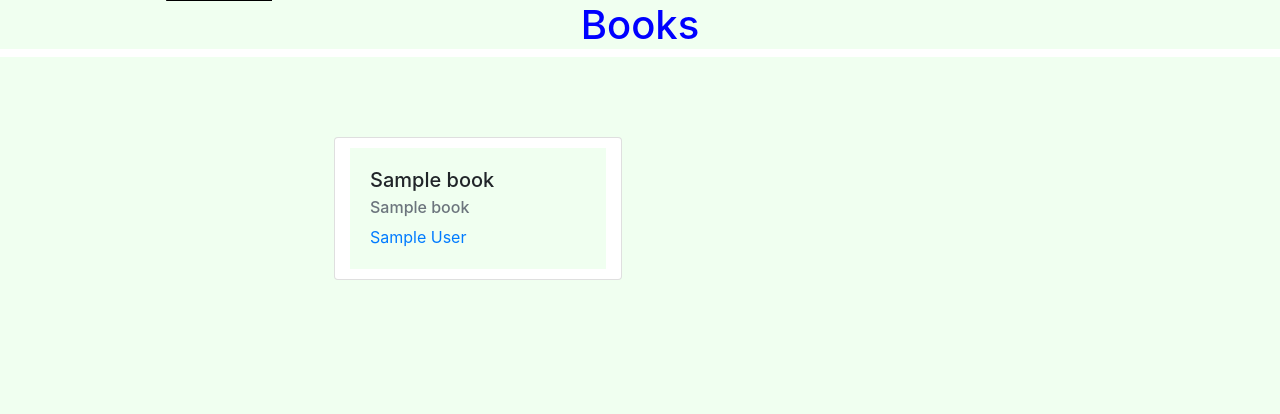
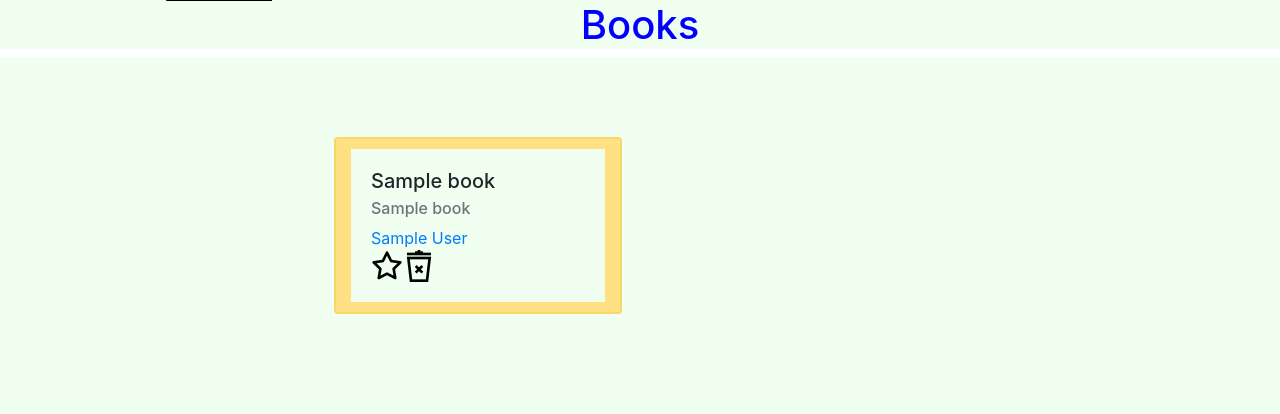
Before and after one commit to Aisuluu1980/books_project, a Django app: page / in a window 1280 px wide. Shown: the part 530-944 px from the top of the page. Before the commit the page ends 810 px from the top, so only its background shows below. Run offline with Django 3.2, Linux system fonts and the light colour scheme; tables that the repository leaves empty hold one stand-in row (values such as "Sample post"); some libraries are stand-ins or nearby versions.

Commit message:
Added mark_book, unmark_book and delete book.

```diff
--- a/books/urls.py
+++ b/books/urls.py
@@ -17,13 +17,16 @@ from django.contrib import admin
 from django.urls import path
 from django.conf import settings
 from django.conf.urls.static import static
-from main.views import books, add_books
+from main.views import books, add_books, delete, mark_book, unmark_book
 
 
 urlpatterns = [
     path('admin/', admin.site.urls),
     path('', books, name='books_index'),
     path('add', add_books, name='add_book'),
+    path('delete/<id>', delete, name='delete'),
+    path('mark/<id>', mark_book, name='mark_book'),
+    path('unmark/<id>', unmark_book, name='unmark_book'),
 
 
 ] + static(settings.STATIC_URL, document_root=settings.STATIC_ROOT) \
--- a/main/static/styles.css
+++ b/main/static/styles.css
@@ -5,6 +5,11 @@
     background-color: honeydew;
 
 }
+
+/* body { */
+/* background-color: honeydew; */
+
+/* } */
 
 h1 {
     text-align: center;
@@ -69,3 +74,16 @@ input {
     margin-bottom: 20px;
     justify-content: center;
 }
+
+.action_buttons {
+    display: flex;
+}
+
+.card.marked {
+    background-color: #FFE082;
+    border: 2px solid #fad66a;
+}
+
+/* .card.marked img { */
+/* opacity: 0.3; */
+/* } */
--- a/main/templates/books.html
+++ b/main/templates/books.html
@@ -6,6 +6,7 @@
     <meta charset="UTF-8">
     <meta name="viewport" content="width=device-width, initial-scale=1.0">
     <link rel="stylesheet" href="{% static './styles.css' %}" />
+    <!-- <link rel="stylesheet" href="{% static './checkbox.css' %}" /> -->
     <link rel="stylesheet" href="https://stackpath.bootstrapcdn.com/bootstrap/4.3.1/css/bootstrap.min.css"
         integrity="sha384-ggOyR0iXCbMQv3Xipma34MD+dH/1fQ784/j6cY/iJTQUOhcWr7x9JvoRxT2MZw1T" crossorigin="anonymous">
     <title>BOOKS</title>
@@ -55,11 +56,22 @@
     <div class="container_box">
         <div class="row">
             {% for book in books_list%}
-            <div class="card" style="width: 18rem;">
+            <div class="card
+            {% if book.is_favorite %}
+            marked
+            {% endif %}" style="width: 18rem;">
                 <div class="card-body">
                     <h5 class="card-title">{{book.title}}</h5>
                     <h6 class="card-subtitle mb-2 text-muted">{{book.subtitle}}</h6>
                     <a href="#" class="card-link">{{book.author}}</a>
+                    <div class="action_buttons">
+                        {% if todo.is_favorite %}
+                        <a href="{% url 'unmark_book' book.id %}"><img src="{%static './icons/mark32.png'%}" /></a>
+                        {% else %}
+                        <a href="{% url 'mark_book' book.id %}"><img src="{%static './icons/unmark32.png'%}" /></a>
+                        {%endif %}
+                        <a href="{% url 'delete' book.id %}"><img src="{%static './icons/basket32.png'%}" /></a>
+                    </div>
                 </div>
             </div>
             <hr>
--- a/main/views.py
+++ b/main/views.py
@@ -23,3 +23,23 @@ def add_books(request):
                  price=price, author=author, year=year)
     book.save()
     return redirect(books)
+
+
+def delete(request, id):
+    book = Books.objects.get(id=id)
+    book.delete()
+    return redirect(books)
+
+
+def mark_book(request, id):
+    book = Books.objects.get(id=id)
+    book.is_favorite = True
+    book.save()
+    return redirect(books)
+
+
+def unmark_book(request, id):
+    book = Books.objects.get(id=id)
+    book.is_favorite = False
+    book.save()
+    return redirect(books)
```
Also changed, not shown: main/static/icons/basket32.png (added), main/static/icons/mark32.png (added), main/static/icons/unmark32.png (added).
